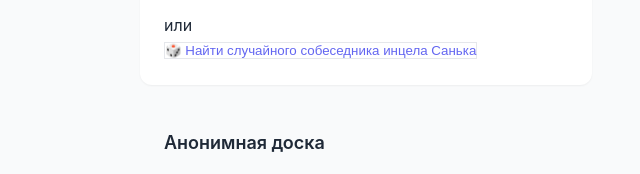
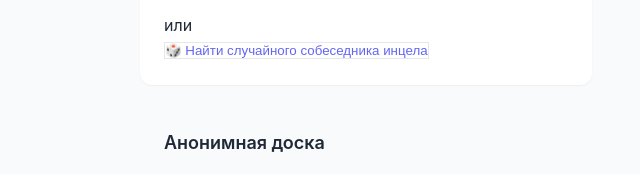
Before and after one commit to evgeny23423/voice-chat-roulette, a website: page public/index.html in a window 1280 px wide. Shown: the part 479-653 px from the top of the page, 274-914 px from the left. Drawn offline with Linux system fonts and the light colour scheme; a script that the page names is missing.

Commit message:
обноление

```diff
--- a/public/index.html
+++ b/public/index.html
@@ -62,7 +62,7 @@
           </div>
           <button id="findRandomBtn" class="secondary-button large-button">
             <span class="button-icon">🎲</span>
-            Найти случайного собеседника инцела Санька
+            Найти случайного собеседника инцела
           </button>
           <div id="searchSpinner" class="search-loader hidden">
             <div class="spinner"></div>
```
